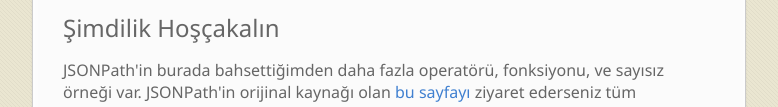
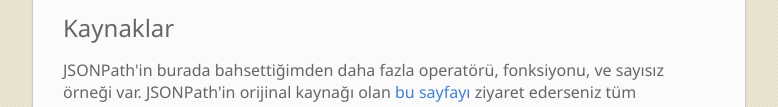
Before and after one commit to 654wak654/654wak654.github.io, a plain HTML site: page JSONPath/index.html in a window 1280 px wide. Shown: the part 1437-1544 px from the top of the page, without its empty margins (262-1040 px from the left). Drawn offline with Linux system fonts and the light colour scheme.

Commit message:
Change final section's title

```diff
--- a/JSONPath/index.html
+++ b/JSONPath/index.html
@@ -388,7 +388,6 @@
     body {
         font-size: 16px;
     }
-
 </style>
 
 <body>
@@ -462,7 +461,7 @@
                     da JSONPath biliyorsa, bu expression'ı takip etmek tonlarca
                     <code>for</code> ve
                     <code>if</code> grubunu takip etmekten çok daha kolay oluyor.</p>
-                <h2 id="%C5%9Fimdilik-ho%C5%9F%C3%A7akal%C4%B1n">Şimdilik Hoşçakalın</h2>
+                <h2 id="%C5%9Fimdilik-ho%C5%9F%C3%A7akal%C4%B1n">Kaynaklar</h2>
                 <p>JSONPath'in burada bahsettiğimden daha fazla operatörü, fonksiyonu, ve sayısız örneği var. JSONPath'in orijinal
                     kaynağı olan
                     <a href="http://goessner.net/articles/JsonPath">bu sayfayı</a> ziyaret ederseniz tüm operatörlerin bir tablosunu ve daha fazla örneği bulabilirsiniz.
```
